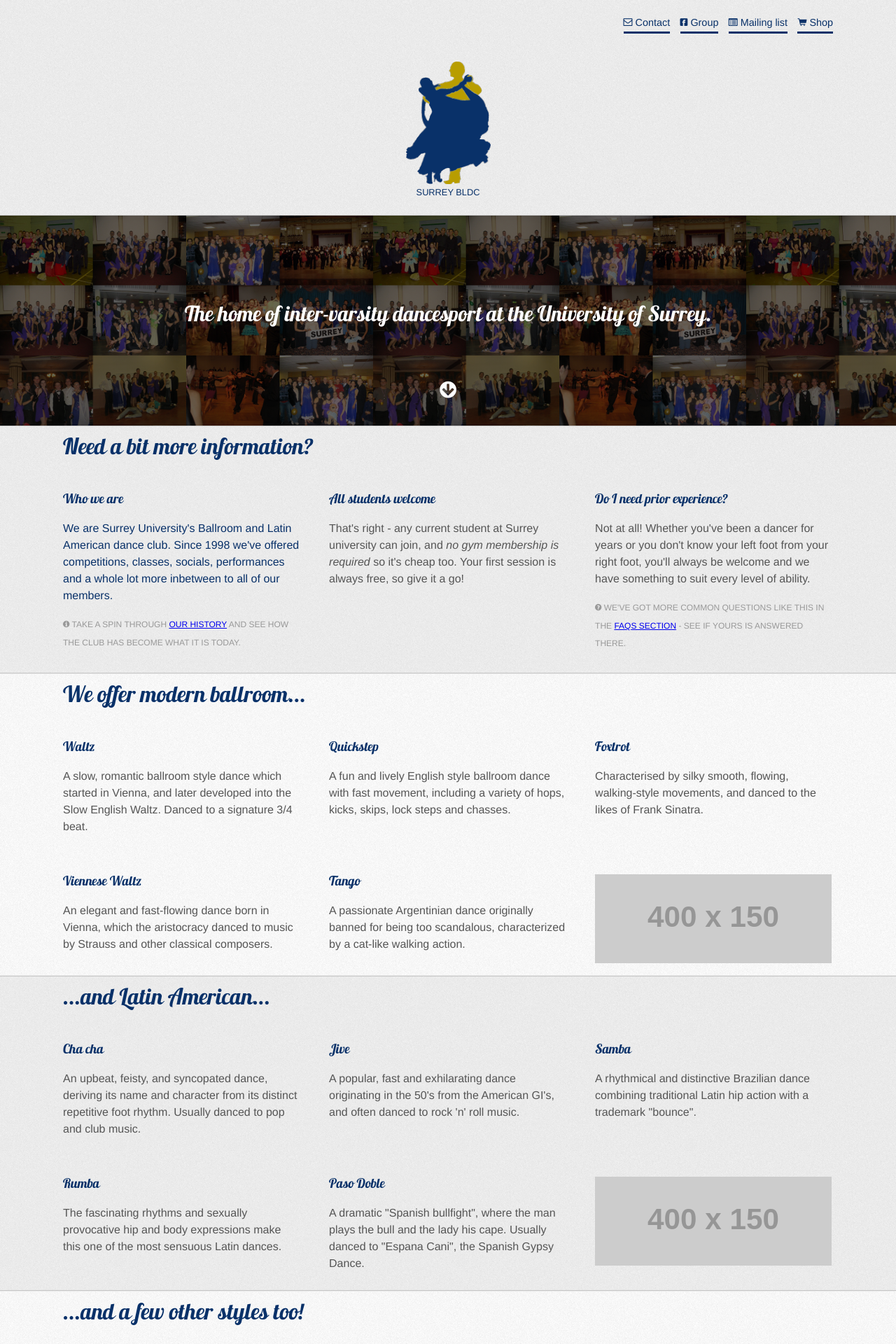
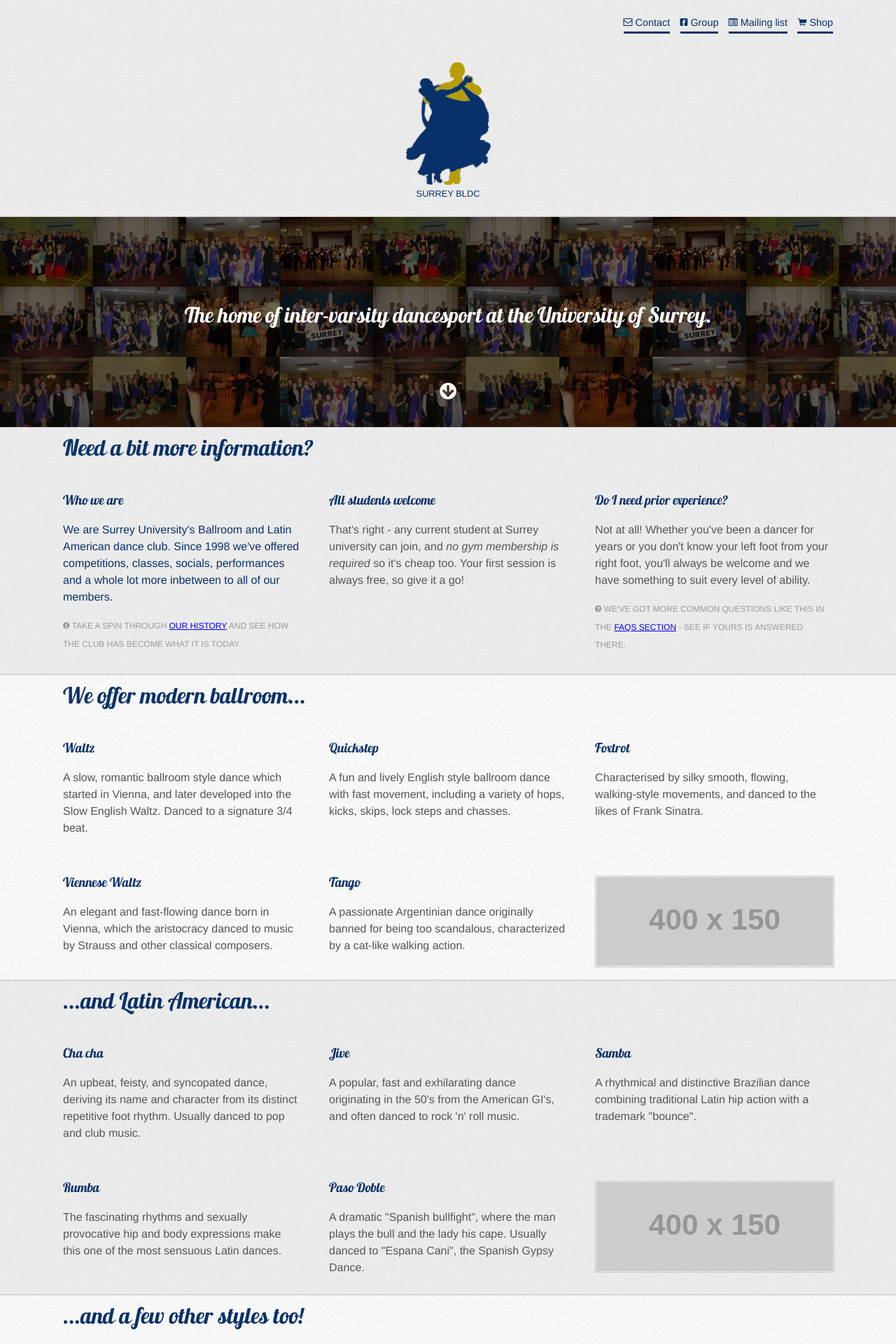
Before and after one commit to surreybldc/surreybldc.github.com, a Jekyll site: the page built from index.html, in a window 1280 px wide. Shown: the top 1920 px of the page at 70% size. Built offline with Jekyll 4.4.1, drawn with Linux system fonts in a browser that asks for light colours.

Commit message:
Slight border on images

```diff
--- a/css/styles.css
+++ b/css/styles.css
@@ -84,7 +84,11 @@
 .committeeImage img {
   height: 65px;
   float: left;
-  padding-right: 5px;
+  margin-right: 5px;
+}
+img {
+  border: 1px solid #c6c6c6;
+  padding: 1px;
 }
 .committeeImage p {
   clear: both;
```
Also changed, not shown: 1 other file.
